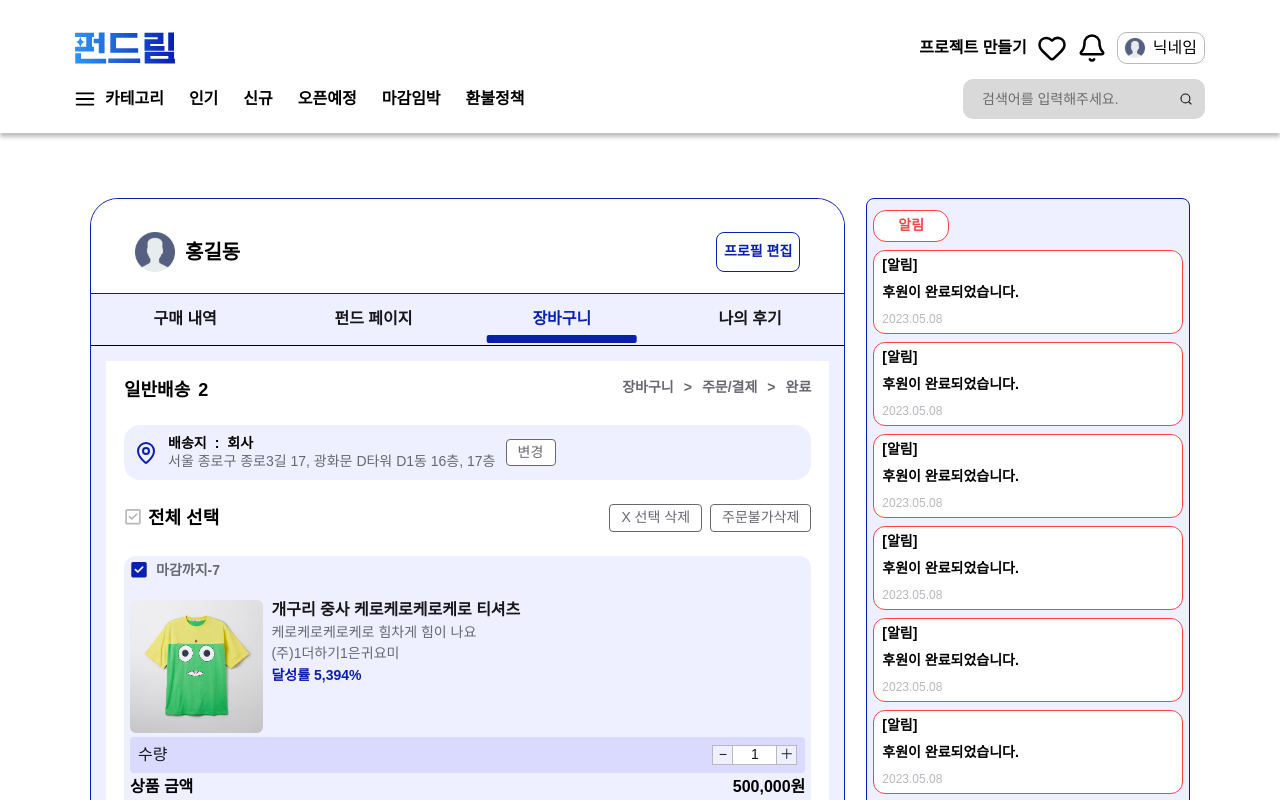
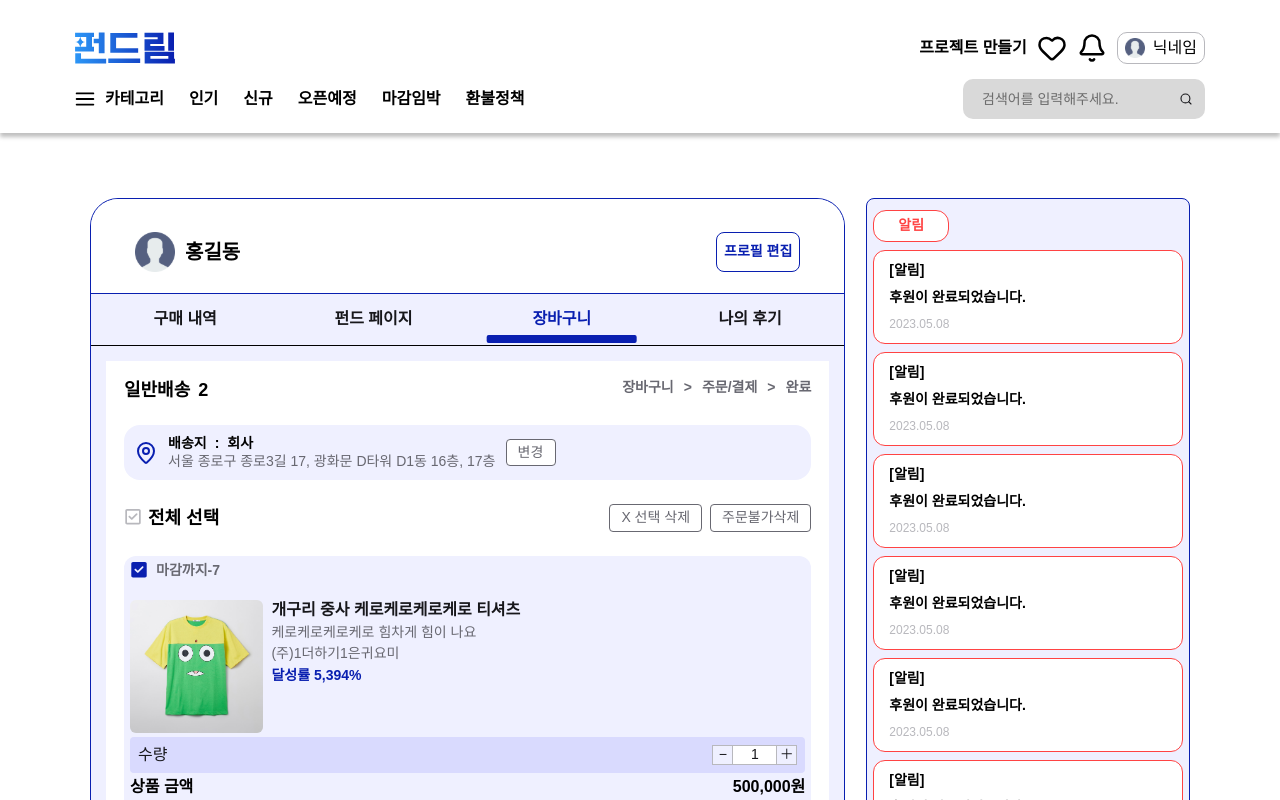
Before and after one commit to FRONTENDBOOTCAMP-13th/Final-11-Cutie, a Next.js app: page /accounts/cart in a window 1280 px wide. Shown: the top 800 px of the page. Built offline with nearby package versions, Linux system fonts and the light colour scheme.

Commit message:
💄 fix alert modal

```diff
--- a/src/components/modal/alert/AlertModal.tsx
+++ b/src/components/modal/alert/AlertModal.tsx
@@ -25,7 +25,7 @@ export function Alert() {
 // 알림 메세지
 export function AlertMessage() {
   return (
-    <div className="flex flex-col cursor-pointer semibold-14 gap-[10px] border px-[8px] py-[6px] border-error bg-white rounded-xl min-w-0">
+    <div className="flex flex-col cursor-pointer semibold-14 gap-[10px] border px-[15px] py-[11px] border-error bg-white rounded-xl min-w-0">
       <span>[알림]</span>
       <div className="flex flex-col semibold-14 gap-[10px] min-w-0">
         <span className="truncate">후원이 완료되었습니다.</span>
@@ -50,8 +50,8 @@ export function AlertModal({ onClose }: alertModalProps) {
 
   return (
     <div className="fixed z-50 flex inset-0 items-center justify-center bg-font-900/70">
-      <div className="bg-primary-50 rounded-[8px] border border-primary-800 p-[24px] w-[300px] h-[361px] mobile:p-[40px] mobile:w-[450px] mobile:h-[596px] overflow-y-auto  custom-scroll">
-        <div className="flex items-center justify-between mb-4">
+      <div className="bg-primary-50 mobile:mt-20 rounded-[8px] border border-primary-800 p-[24px] w-[300px] h-[361px] mobile:p-[40px] mobile:w-[450px] mobile:h-[536px] overflow-y-auto custom-scroll">
+        <div className="flex items-center justify-between mb-7">
           <span className="px-[12px] py-[4px] semibold-14 border border-error rounded-[13px] text-error bg-white">
             알림
           </span>
```
